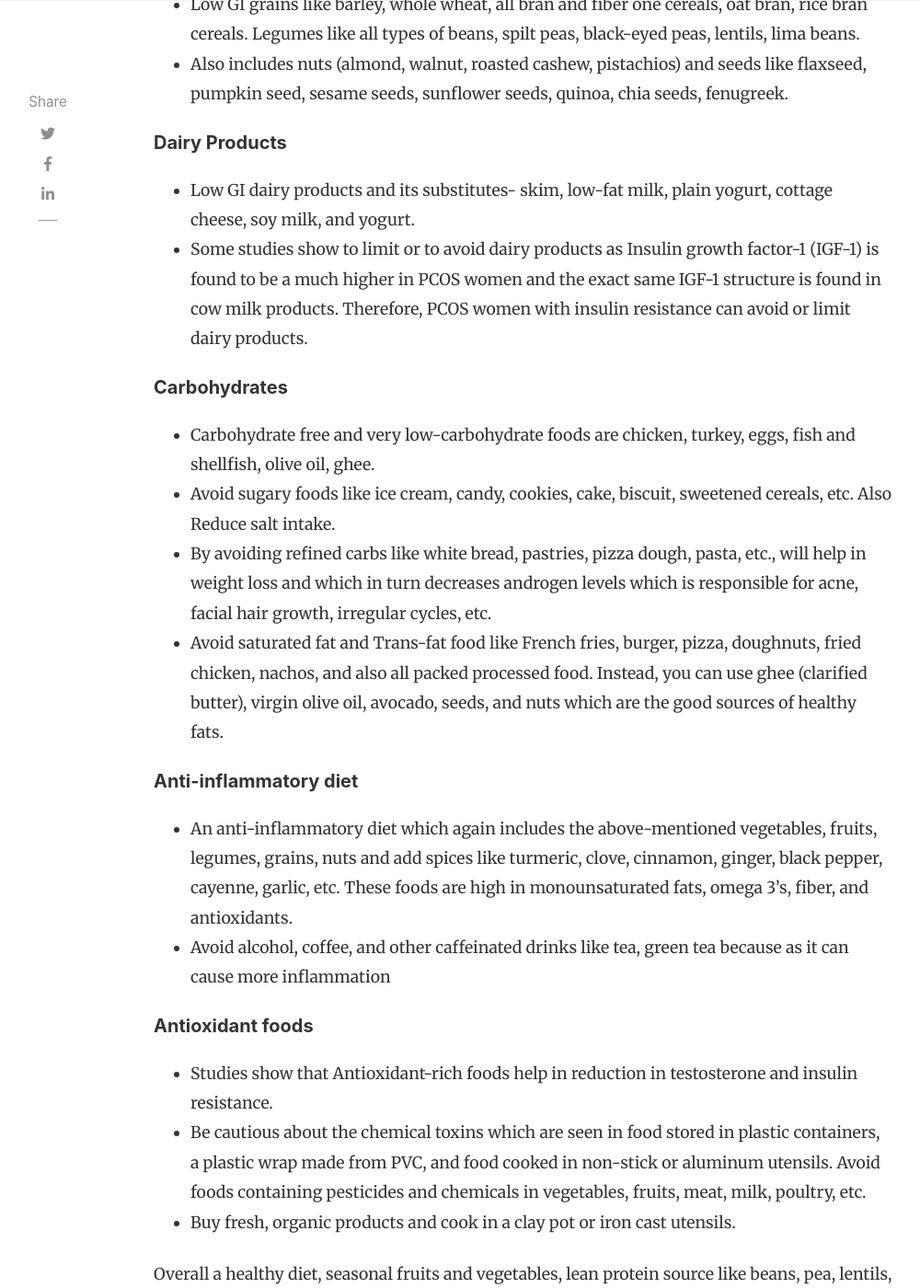
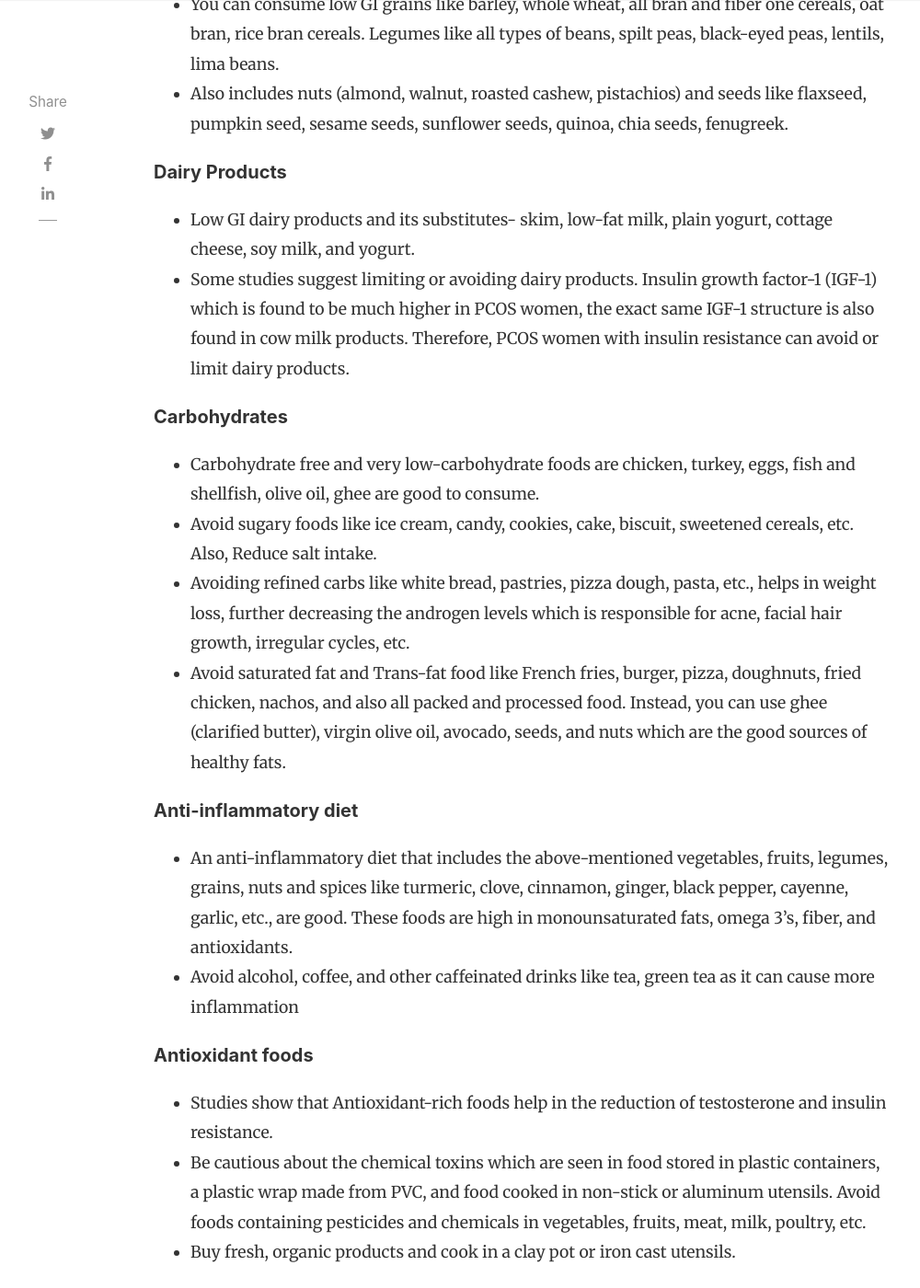
Before and after one commit to ayurdoc/ayurdoc.github.io, a Jekyll site: the page built from _posts/2020-09-20-how-to-manage-pcos-a-holistic-approach-through-ayurveda.md, in a window 1280 px wide and 1400 px high, scrolled down 3248 px. Shown: the whole window at 92% size, without its empty margins (118-1118 px from the left). Built offline with Jekyll 4.4.1, drawn with Linux system fonts in a browser that asks for light colours; nearby versions of some CDN libraries; comment, search, counter and statistics services are not loaded; some of the changed text lies outside the part shown.

Commit message:
fixing typo

```diff
--- a/_posts/2020-09-20-how-to-manage-pcos-a-holistic-approach-through-ayurveda.md
+++ b/_posts/2020-09-20-how-to-manage-pcos-a-holistic-approach-through-ayurveda.md
@@ -22,35 +22,35 @@ The balanced diet should include proteins rich foods, low-glycaemic index (GI)
 
 #### What to eat and what to avoid?
 ##### Fruits and Vegetables
-+ Low GI(Glycaemic Index) Fruits like apples, dried apricot, under-ripe banana, peaches, oranges, cranberries, blueberries, plums, grapes, pears, coconut.
-+ Low GI Vegetables like carrot, green peas, onions, lettuce, greens (spinach, kale, collards, beet) green beans, tomatoes, cucumbers, mushrooms, broccoli, sprouts.
++ Consume low GI(Glycaemic Index) Fruits like apples, dried apricot, under-ripe banana, peaches, oranges, cranberries, blueberries, plums, grapes, pears, coconut.
++ Consume low GI Vegetables like carrot, green peas, onions, lettuce, greens (spinach, kale, collards, beet) green beans, tomatoes, cucumbers, mushrooms, broccoli, sprouts.
 + Don’t consume fruits and vegetable which are off-season. Because seasonal fruits and vegetables grow under appropriate weather condition without any artificial influencer which is healthy, they have their own natural color, flavor and their nutrition level are high and affordable too.
 + Sugar-sweetened carbonated beverages like soda, cola, fruit juice, bottled smoothies, etc., are zero or low in nutrients. Instead, eat fresh seasonal fruits which will help reduce insulin demand.
 
 ##### Grains/Legumes/Nuts/Seeds
-+ Low GI grains like barley, whole wheat, all bran and fiber one cereals, oat bran, rice bran cereals. Legumes like	all types of beans, spilt peas, black-eyed peas, lentils, lima			beans.
++ You can consume low GI grains like barley, whole wheat, all bran and fiber one cereals, oat bran, rice bran cereals. Legumes like	all types of beans, spilt peas, black-eyed peas, lentils, lima beans.
 + Also includes nuts (almond, walnut, roasted cashew, pistachios) and seeds like flaxseed, pumpkin seed, sesame seeds, sunflower seeds, quinoa, chia seeds, fenugreek.
 
 ##### Dairy Products
 + Low GI dairy products and its substitutes- skim, low-fat milk, plain yogurt, cottage cheese, soy milk, and yogurt.
-+ Some studies show to limit or to avoid dairy products as Insulin growth factor-1 (IGF-1) is found to be a much higher in PCOS women and the exact same IGF-1 structure is found in cow milk products. Therefore, PCOS women with insulin resistance can avoid	or limit dairy products.
++ Some studies suggest limiting or avoiding dairy products. Insulin growth factor-1 (IGF-1) which is found to be much higher in PCOS women, the exact same IGF-1 structure is also found in cow milk products. Therefore, PCOS women with insulin resistance can avoid	or limit dairy products.
 
 ##### Carbohydrates
-+ Carbohydrate free and very low-carbohydrate foods are chicken, turkey, eggs, fish and shellfish, olive oil, ghee.
-+ Avoid	sugary foods like ice cream, candy, cookies, cake, biscuit, sweetened cereals, etc.  Also Reduce salt intake.
-+ By avoiding refined carbs like white bread, pastries, pizza dough, pasta, etc., will help in weight loss and which in turn decreases androgen levels which is responsible for acne, facial hair growth, irregular cycles, etc.
-+ Avoid saturated fat and Trans-fat food like French fries, burger, pizza, doughnuts, fried chicken, nachos, and also all packed processed food. Instead, you can use ghee (clarified butter), virgin olive oil, avocado, seeds, and nuts which are the good sources of	healthy fats.
++ Carbohydrate free and very low-carbohydrate foods are chicken, turkey, eggs, fish and shellfish, olive oil, ghee are good to consume.
++ Avoid	sugary foods like ice cream, candy, cookies, cake, biscuit, sweetened cereals, etc.  Also, Reduce salt intake.
++ Avoiding refined carbs like white bread, pastries, pizza dough, pasta, etc., helps in weight loss, further decreasing the androgen levels which is responsible for acne, facial hair growth, irregular cycles, etc.
++ Avoid saturated fat and Trans-fat food like French fries, burger, pizza, doughnuts, fried chicken, nachos, and also all packed and processed food. Instead, you can use ghee (clarified butter), virgin olive oil, avocado, seeds, and nuts which are the good sources of	healthy fats.
 
 ##### Anti-inflammatory diet
-+ An anti-inflammatory diet which again includes the above-mentioned vegetables, fruits, legumes, grains, nuts and add spices like turmeric, clove, cinnamon, ginger, black pepper, cayenne, garlic, etc. These foods are high in monounsaturated fats, omega 3’s, fiber, and antioxidants.
-+ Avoid	alcohol, coffee, and other caffeinated drinks like tea, green tea because as it can cause more inflammation
++ An anti-inflammatory diet that includes the above-mentioned vegetables, fruits, legumes, grains, nuts and spices like turmeric, clove, cinnamon, ginger, black pepper, cayenne, garlic, etc., are good. These foods are high in monounsaturated fats, omega 3’s, fiber, and antioxidants.
++ Avoid	alcohol, coffee, and other caffeinated drinks like tea, green tea as it can cause more inflammation
 
 ##### Antioxidant foods
-+ Studies show that Antioxidant-rich foods help in reduction in testosterone and insulin resistance.
++ Studies show that Antioxidant-rich foods help in the reduction of testosterone and insulin resistance.
 + Be cautious about the chemical toxins which are seen in food stored in plastic containers, a plastic wrap made from PVC, and food	cooked in non-stick or aluminum utensils. Avoid foods containing pesticides and chemicals in vegetables, fruits, meat, milk, poultry, etc.
 + Buy fresh, organic products and cook in a clay pot or iron cast utensils.
 
-Overall a healthy diet, seasonal fruits and vegetables, lean protein source like beans, pea, lentils, skinless white meat poultry, cottage cheese (paneer), tofu, egg, low fat milk etc. are beneficial.
+Overall a healthy diet containing seasonal fruits and vegetables, lean protein source like beans, pea, lentils, skinless white meat poultry, cottage cheese (paneer), tofu, egg, low fat milk etc. are beneficial.
 
 ### Vihara
 In Ayurveda, the Vihara concept is subjected to Dinacharaya (day regimen), Ratricharya (night regimen), Ritucharya (seasonal regimen), Sadavritta (the norms to be followed). By following these the quality of life can be enhanced and helps in the prevention and management of PCOS conditions. The concept Vihara is vast, I shall cover this in a seperate post.
```
Also changed, not shown: _pages/about.md (+1 -1 lines), _posts/2020-08-27-educating-your-little-one-about-periods.md (+1 -1 lines), assets/images/raksha_01.jpg.
